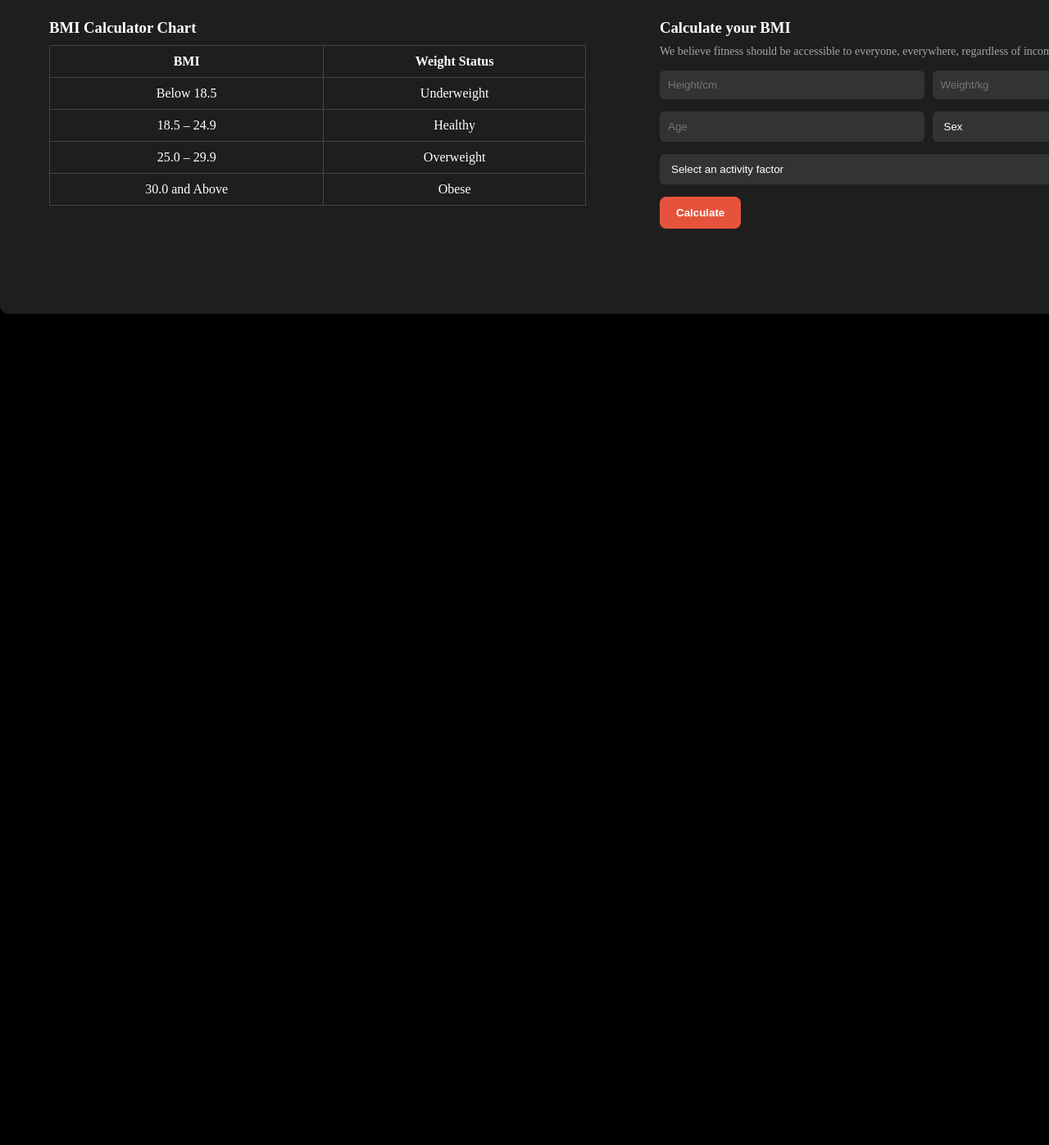
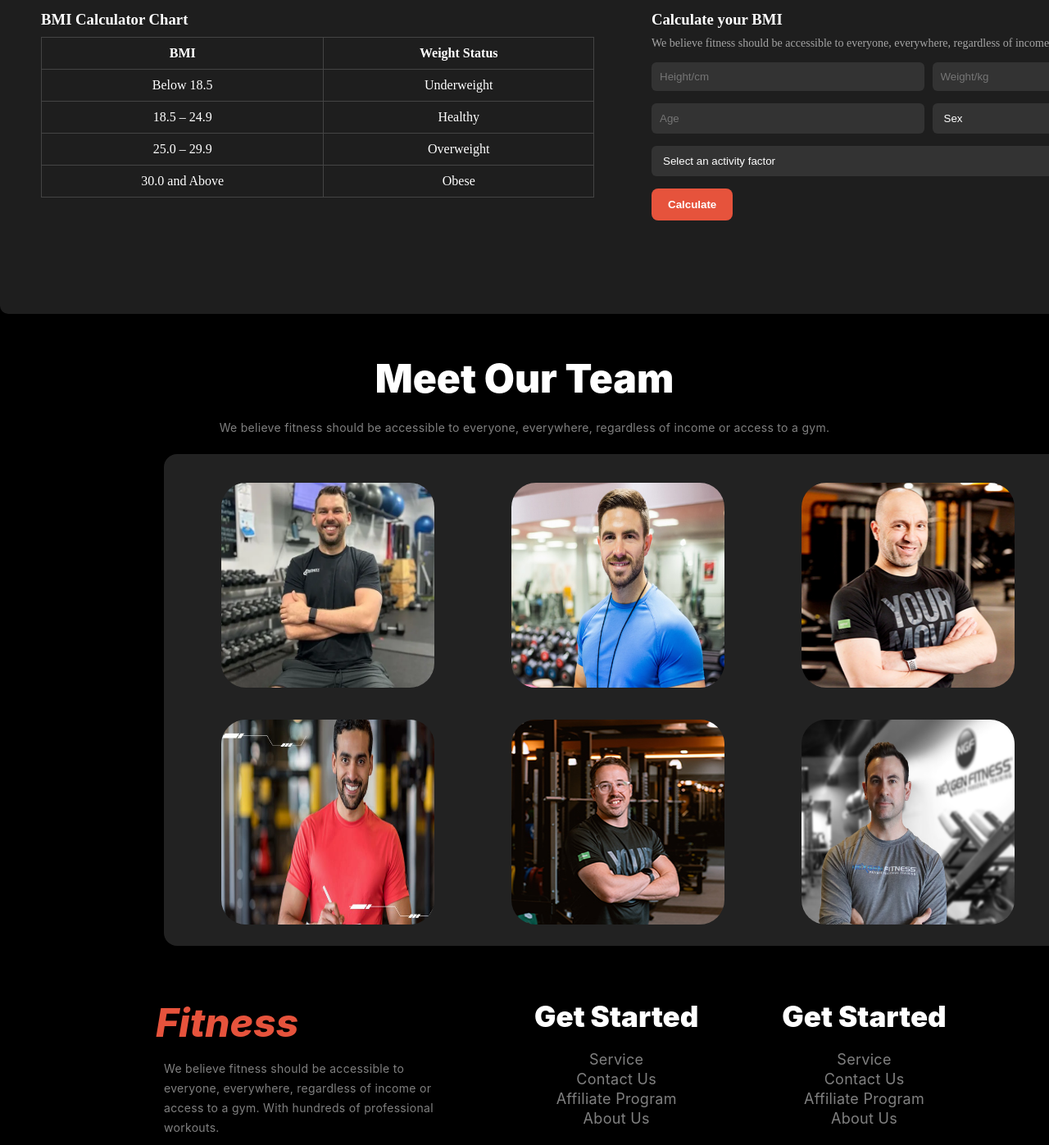
Before and after one commit to arafatsany1617/Assignment-2, a plain HTML site: page index.html in a window 1280 px wide. Shown: the part 1891-3288 px from the top of the page at 82% size. Before the commit the page ends 2324 px from the top, so only its background shows below. Drawn offline with Linux system fonts and the light colour scheme.

Commit message:
60% complate my project

```diff
--- a/index.html
+++ b/index.html
@@ -144,9 +144,66 @@
                 <p id="bmi-result"></p>
             </div>
         </div>
+
+
+
+
+        <div class="team-section">
+                <h1 class="team-title">Meet Our Team</h1>
+                <p class="team-desc">We believe fitness should be accessible to everyone, everywhere, regardless of income or access to a gym.</p>
+            </div>
+
+
+
+
+        <div class="teams">
+
+            <div class="team-container">
+                <div class="team-members">
+                <img src="images/trainer1.png" alt="">
+                <img src="images/trainer2.png" alt="">
+                <img src="images/trainer3.png" alt="">
+                <img src="images/trainer4.png" alt="">
+                <img src="images/trainer5.png" alt="">
+                <img src="images/trainer6.png" alt="">
+            </div>
+            </div>
+
+        </div>
+
+
     </main>
 
 
 
+    <footer>
+        <div class="footer">
+            <div class="fitness-fot">
+                <h1 class="fitness-title">Fitness</h1>
+                <p class="fitness-desc">We believe fitness should be accessible to everyone,
+                everywhere, regardless of income or access to a gym. With hundreds of professional workouts.</p>
+            </div>
+            <div class="get-started">
+                <h1 class="get-start-title">Get Started</h1>
+                <ul class="get-list">
+                    <li class="list-item">Service</li>
+                    <li class="list-item">Contact Us</li>
+                    <li class="list-item">Affiliate Program</li>
+                    <li class="list-item">About Us</li>
+                </ul>
+            </div>
+            <div class="get-started">
+                <h1 class="get-start-title">Get Started</h1>
+                <ul class="get-list">
+                    <li class="list-item">Service</li>
+                    <li class="list-item">Contact Us</li>
+                    <li class="list-item">Affiliate Program</li>
+                    <li class="list-item">About Us</li>
+                </ul>
+            </div>
+        </div>
+    </footer>
+
+
 </body>
 </html>
--- a/style.css
+++ b/style.css
@@ -352,7 +352,7 @@ header{
 }
 
 .bmi-chart, .bmi-form {
-  padding: 20px;
+  padding: 10px;
   border-radius: 10px;
   flex: 1;
   color: #fff;
@@ -414,3 +414,103 @@ header{
   font-weight: bold;
   color: #E6533C;
 }
+
+.teams{
+    border-radius: 16px;
+    display: flex;
+    justify-content: space-between;
+    width: 1100px;
+    height: 600px;
+    background: #222;
+    margin-left: 200px;
+
+
+}
+.team-members img{
+    justify-content: space-evenly;
+    width: 260px;
+    height: 250px;
+    border-radius: 30px;
+    margin-top: 35px;
+    margin-left: 70px;
+    margin-right: 20px;
+}
+
+
+.team-title{
+    text-align: center;
+    /* margin-top: 100px; */
+    color: #FFF;
+    font-family: Inter;
+    font-size: 48px;
+    font-style: normal;
+    font-weight: 900;
+    line-height: 120%;
+}
+.team-desc{
+    margin-top: 20px;
+    margin-bottom: 20px;
+    color: rgba(255, 255, 255, 0.50);
+    text-align: center;
+    font-family: Inter;
+    font-size: 14px;
+    font-style: normal;
+    font-weight: 400;
+    line-height: 24px;
+    letter-spacing: 0.3px;
+}
+
+.footer{
+    display: inline-flex;
+    align-items: flex-start;
+    gap: 102px;
+    margin-top: 65px;
+}
+
+
+.fitness-title{
+    color: #E6533C;
+    font-family: Inter, sans-serif;
+    font-size: 48px;
+    font-style: italic;
+    font-weight: 800;
+    line-height: 120%;
+    margin-left: 190px;
+}
+.fitness-desc{
+    width: 350px;
+    margin-left: 200px;
+    margin-top: 15px;
+    color: rgba(255, 255, 255, 0.50);
+    font-family: Inter;
+    font-size: 14px;
+    font-style: normal;
+    font-weight: 400;
+    line-height: 24px;
+    letter-spacing: 0.3px;
+
+}
+
+.get-start-title{
+    text-align: center;
+    /* margin-top: 100px; */
+    color: #FFF;
+    font-family: Inter;
+    font-size: 35px;
+    font-style: normal;
+    font-weight: 900;
+    line-height: 120%;
+}
+
+.get-started .get-list{
+    margin-top: 20px;
+    margin-bottom: 20px;
+    color: rgba(255, 255, 255, 0.50);
+    text-align: center;
+    font-family: Inter;
+    font-size: 18px;
+    font-style: normal;
+    font-weight: 400;
+    line-height: 24px;
+    letter-spacing: 0.3px;
+}
```
